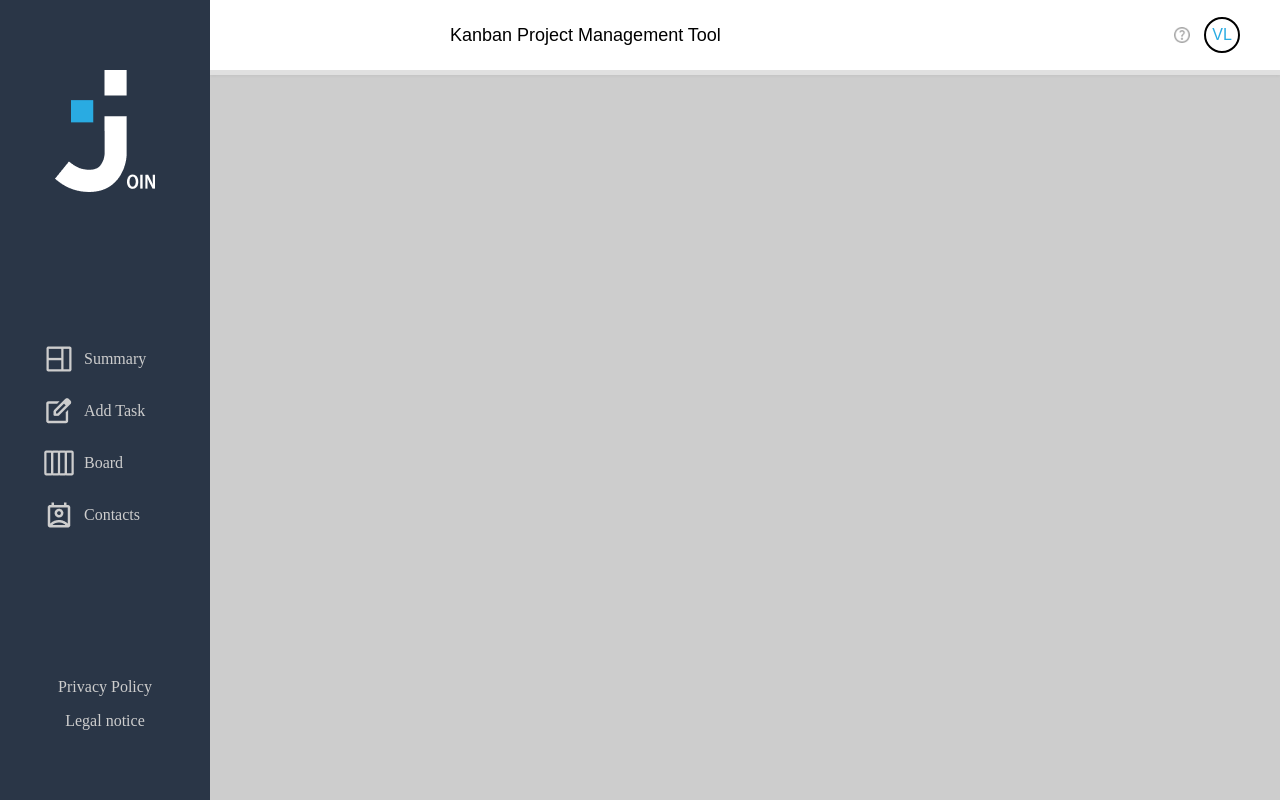
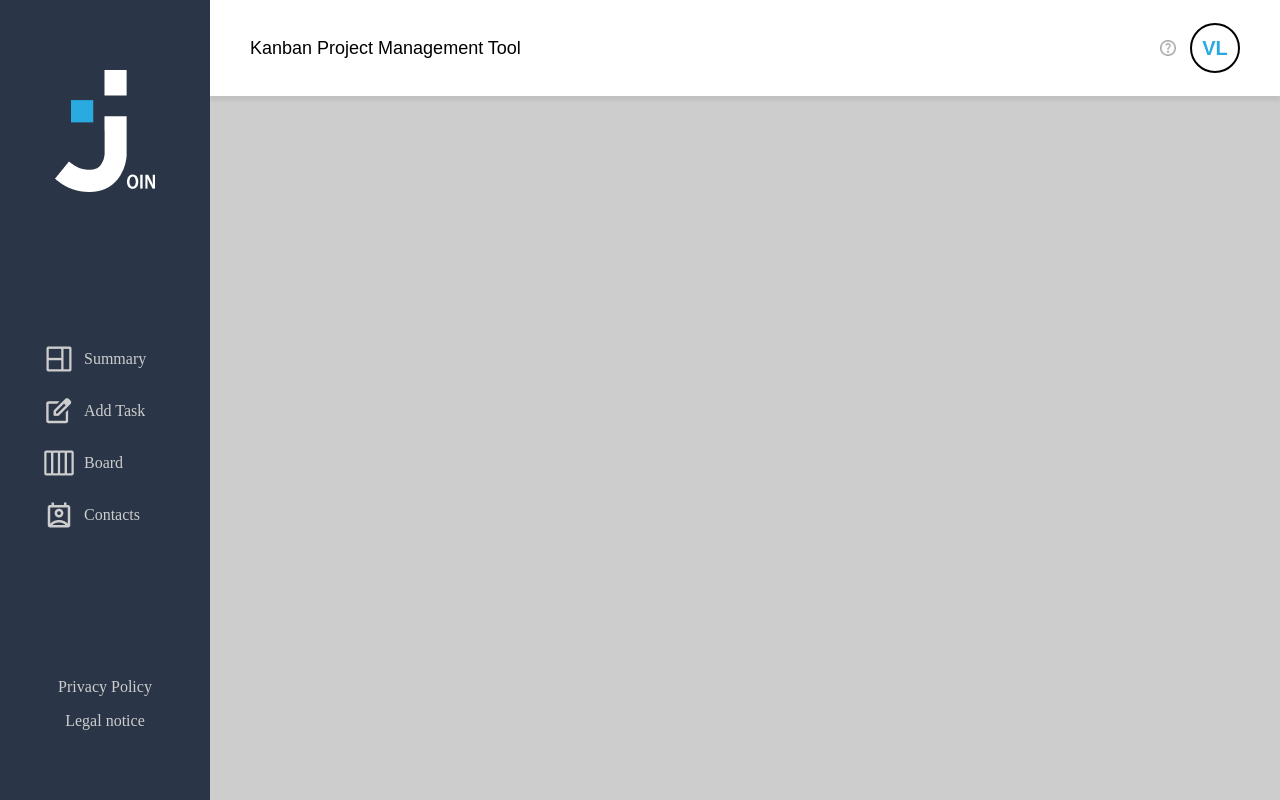
Before and after one commit to c44n/join, an Angular app: page / in a window 1280 px wide. Built offline with nearby package versions, Linux system fonts and the light colour scheme; a web font is replaced by a local one.

Commit message:
final header changes / reponsive added

```diff
--- a/src/app/components/header/header.html
+++ b/src/app/components/header/header.html
@@ -1,14 +1,16 @@
 <header class="app-header">
+  <img class="mobile-logo" src="assets/icons/logo/Logo2.png" alt="Logo" />
   <span class="app-title">Kanban Project Management Tool</span>
 
   <div class="header-actions">
     <button class="help-btn" aria-label="Help">
-        <img src="/assets/icons/help.png" >
+        <img src="assets/icons/help.png" >
     </button>
     <div class="avatarmenu">
     <div class="user-avatar">VL</div>
     <div class="dropdown-menu" [class.open]="dropdownOpen">
       <ul>
+        <li class="help-mobile">Help</li>
         <li>Legal Notice</li>
         <li>Privacy Policy</li>
         <li>Log out</li>
--- a/src/app/components/header/header.scss
+++ b/src/app/components/header/header.scss
@@ -1,23 +1,53 @@
 @use '../../../../public/assets/styles/all-styles.scss' as all;
 
-
 .app-header {
- font-family: 'Inter-regular' , sans-serif;
   display: flex;
   align-items: center;
   justify-content: space-between;
   padding: 35px 40px;
   background: all.$color-white;
-  border-bottom: 5px solid #e0e0e0;
-  box-shadow: 0 1px 3px rgba(0, 0, 0, 0.06);
+  box-shadow: 0 5px 3px rgba(0, 0, 0, 0.06);
   width: 100%;
-  height: 64px;
+  height: 96px;
+}
+
+.mobile-logo {
+  display: none;
+  height: 32px;
 }
 
 .app-title {
   font-size: 18px;
   color: all.$color-black;
-  margin-left: 200px;
+}
+
+@include all.mobile {
+  .mobile-logo {
+    display: block;
+  }
+
+  .app-title {
+    display: none;
+  }
+  .app-header {
+    padding: 12px 20px;
+  }
+}
+
+.help-mobile {
+  display: none;
+}
+
+@include all.mobile {
+  .help-mobile {
+    display: block;
+  }
+
+  .app-header {
+    .help-btn {
+      display: none;
+    }
+  }
 }
 
 .header-actions {
@@ -47,13 +77,14 @@
 }
 
 .user-avatar {
-  width: 36px;
-  height: 36px;
+  width: 50px;
+  height: 50px;
   border-radius: 50%;
   border: 2px solid all.$color-black;
   color: all.$color-light-blue;
   background: transparent;
-  font-size: 16px;
+  font-size: 20px;
+  font-weight: bold;
   display: flex;
   align-items: center;
   justify-content: center;
@@ -72,11 +103,11 @@
 .dropdown-menu {
   display: none;
   position: absolute;
-  top: calc(100% + 8px);
-  right: 0;
+  top: calc(100% + 23px);
+  right: -15px;
   background: #2d3748;
-  border-radius: 8px;
-  min-width: 125px;
+  border-radius: 20px 0 20px 20px;
+  min-width: 140px;
   box-shadow: 0 4px 12px rgba(0, 0, 0, 0.2);
   z-index: 1000;
 
@@ -89,13 +120,21 @@
   }
 
   li {
-    padding: 14px 20px;
+    padding: 14px 15px 15px 14px;
     color: #ffffff;
-    font-size: 14px;
+    font-size: 16px;
     cursor: pointer;
+
 
     &:hover {
       background: #3d4f66;
+      border-radius: 20px;
     }
   }
 }
+
+@include all.mobile {
+  .dropdown-menu {
+    top: calc(100% + 3px);
+  }
+}
```
Also changed, not shown: public/assets/icons/logo/Logo2.png (added).
